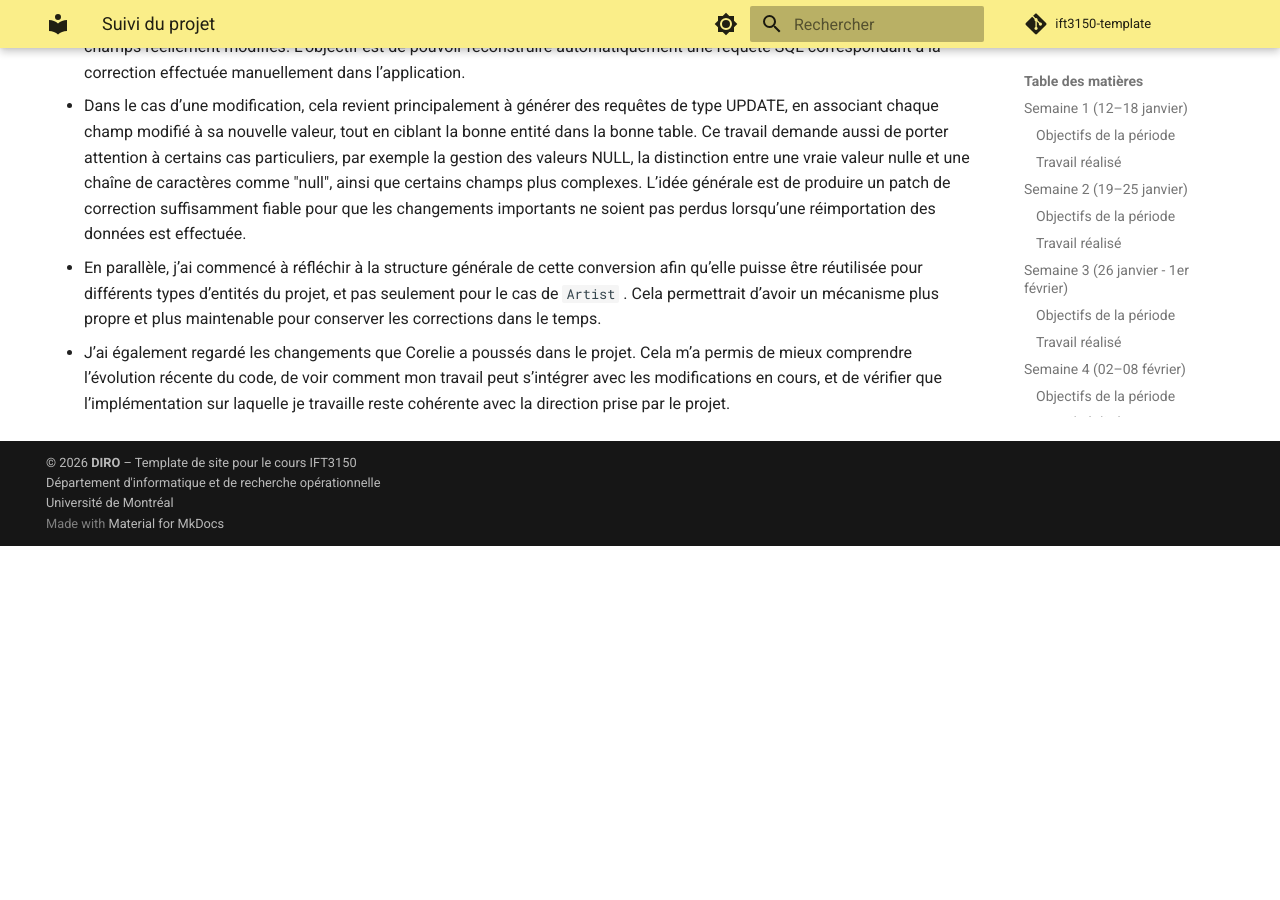
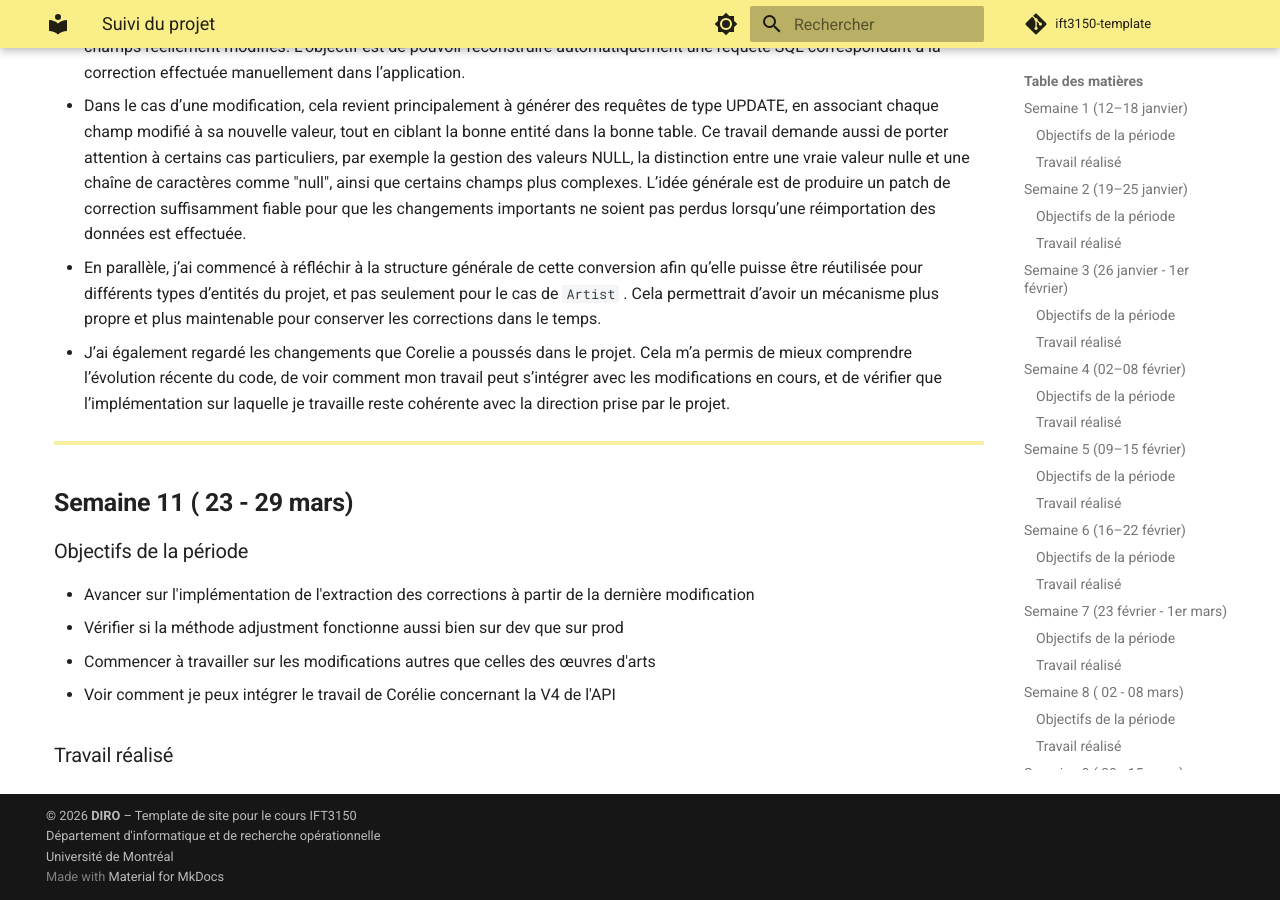
Before and after one commit to anissaofk/IFT-3150-MONA, an MkDocs documentation site: the page built from docs/suivi.md, in a window 1280 px wide and 900 px high, scrolled down 15497 px. Built offline with MkDocs 1.6.1 and Material for MkDocs 9.7.7, drawn with Linux system fonts in a browser that asks for light colours; comment, search, counter and statistics services are not loaded; before the commit the page ends 16043 px from its top, so only the background shows below that.

Commit message:
update objectifs de la semaine 11

```diff
--- a/docs/suivi.md
+++ b/docs/suivi.md
@@ -524,3 +524,16 @@ Plus précisément, j’ai travaillé sur la logique permettant de lire les info
 Ce travail demande aussi de porter attention à certains cas particuliers, par exemple la gestion des valeurs NULL, la distinction entre une vraie valeur nulle et une chaîne de caractères comme "null", ainsi que certains champs plus complexes. L’idée générale est de produire un patch de correction suffisamment fiable pour que les changements importants ne soient pas perdus lorsqu’une réimportation des données est effectuée.
 - En parallèle, j’ai commencé à réfléchir à la structure générale de cette conversion afin qu’elle puisse être réutilisée pour différents types d’entités du projet, et pas seulement pour le cas de `Artist` . Cela permettrait d’avoir un mécanisme plus propre et plus maintenable pour conserver les corrections dans le temps.
 - J’ai également regardé les changements que Corelie a poussés dans le projet. Cela m’a permis de mieux comprendre l’évolution récente du code, de voir comment mon travail peut s’intégrer avec les modifications en cours, et de vérifier que l’implémentation sur laquelle je travaille reste cohérente avec la direction prise par le projet.
+
+
+<hr style="border: 0; height: 4px; background-color: #F7EFA2;">
+
+## **Semaine 11 ( 23 - 29 mars)**
+
+### Objectifs de la période
+- Avancer sur l'implémentation de l'extraction des corrections à partir de la dernière modification
+- Vérifier si la méthode adjustment fonctionne aussi bien sur dev que sur prod
+- Commencer à travailler sur les modifications autres que celles des œuvres d'arts
+- Voir comment je peux intégrer le travail de Corélie concernant la V4 de l'API
+
+### Travail réalisé
```
